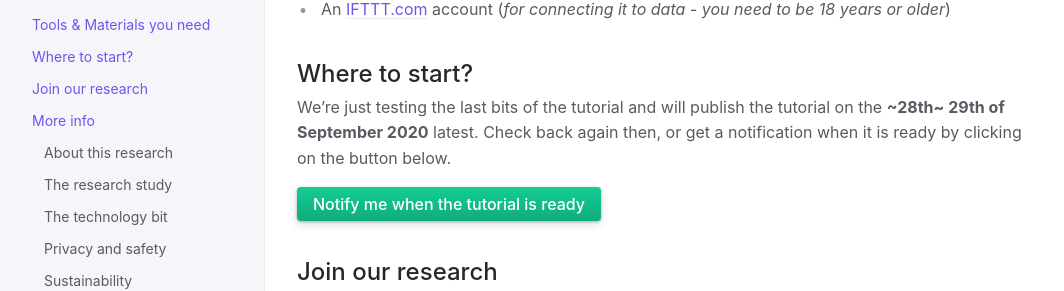
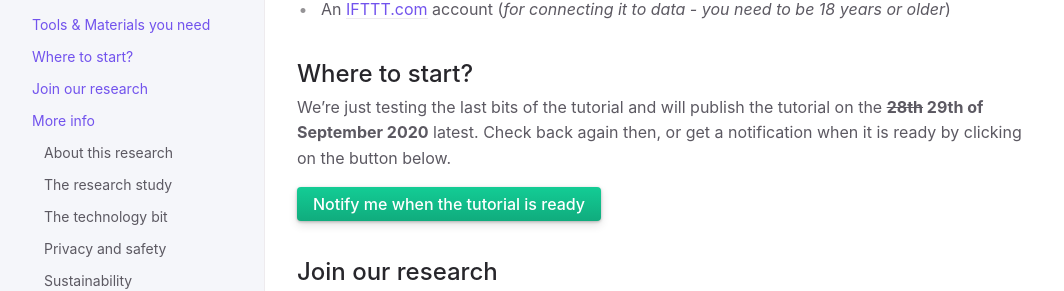
Before and after one commit to davidverweij/phone-grown, a Jekyll site: the page built from index.md, in a window 1280 px wide and 900 px high, scrolled down 979 px. Shown: the part 163-454 px from the top of the window, without its empty margins (107-1171 px from the left). Built offline with Jekyll 4.4.1, drawn with Linux system fonts in a browser that asks for light colours.

Commit message:
edit text

```diff
--- a/index.md
+++ b/index.md
@@ -28,7 +28,7 @@ Since your choice of data and your creativity with drawing allows for countless
 - An [IFTTT.com](https://www.ifttt.com/){:target="_blank"} account (_for connecting it to data - you need to be 18 years or older_)
 
 ## Where to start? {#letsgo}
-We're just testing the last bits of the tutorial and will publish the tutorial on the **~28th~ 29th of September 2020** latest. Check back again then, or get a notification when it is ready by clicking on the button below.
+We're just testing the last bits of the tutorial and will publish the tutorial on the **~~28th~~ 29th of September 2020** latest. Check back again then, or get a notification when it is ready by clicking on the button below.
 
 [Notify me when the tutorial is ready](https://forms.gle/DuNouDBeYJBhXBcDA){: .btn .btn-green target="_blank"}
 
```
